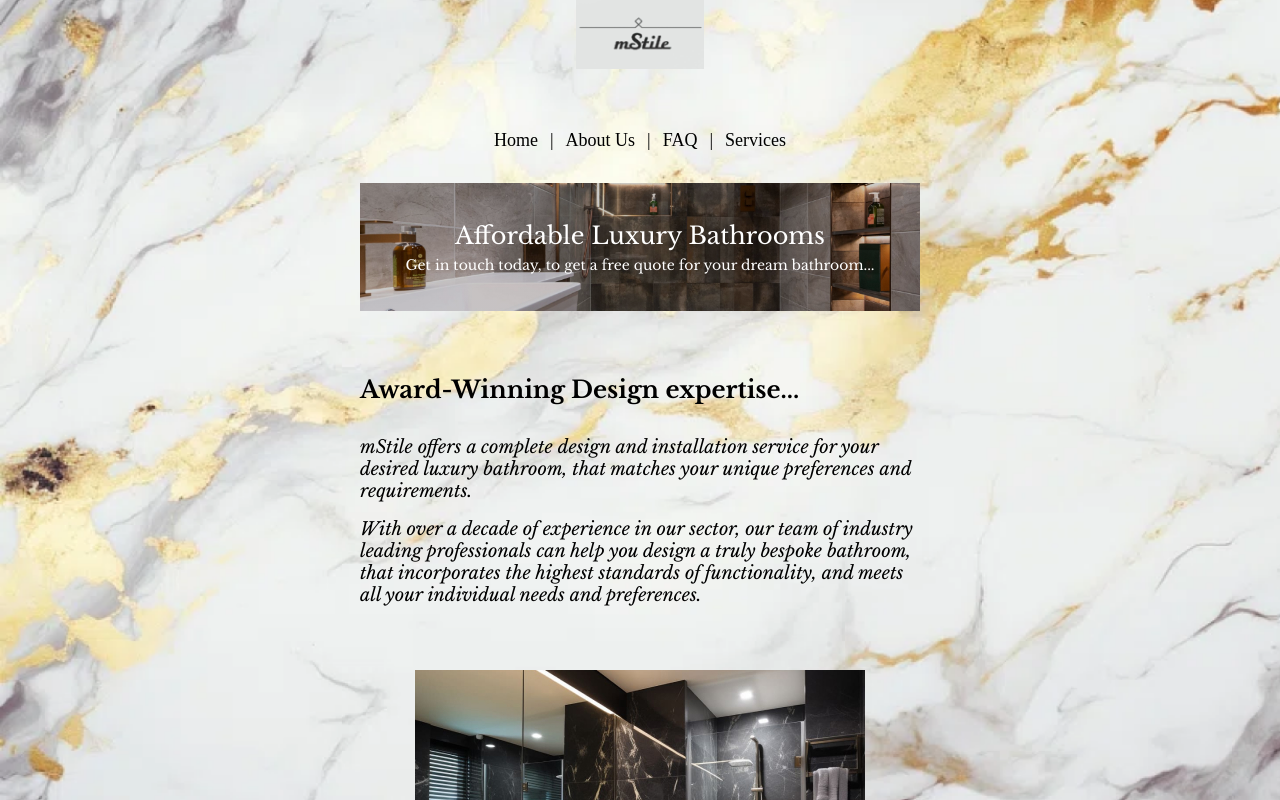
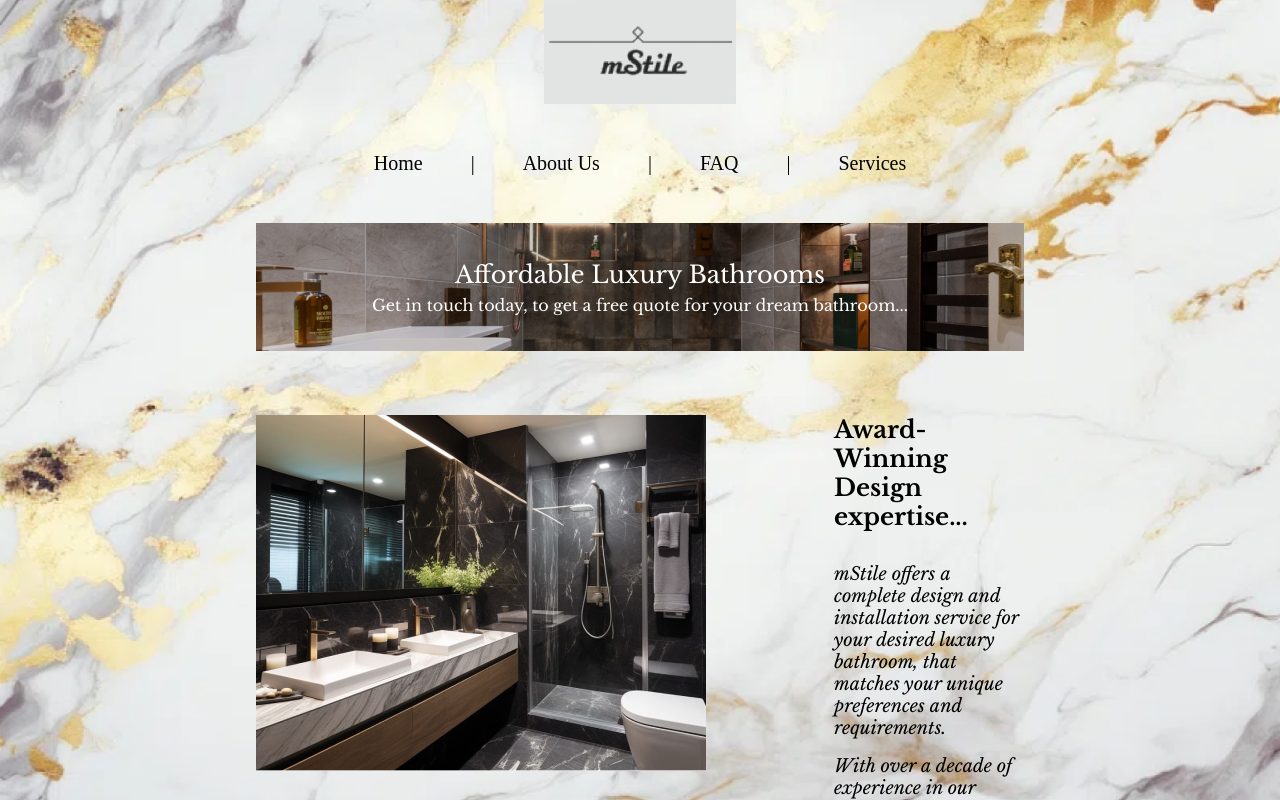
Before and after one commit to alidev9/mstile-website, a React (Vite) app: page / in a window 1280 px wide. Built offline with nearby package versions, Linux system fonts and the light colour scheme.

Commit message:
Started working on refactoring desktop CSS

```diff
--- a/src/mobile-first-styles/base-styles.css
+++ b/src/mobile-first-styles/base-styles.css
@@ -238,5 +238,56 @@ footer{
 }
 
 @media(992px <= width){
-
+    header img[alt="mStile Logo"]{
+        width: 192px;
+    }
+    nav{
+        width: 692px;
+        margin-top: 16px;
+    }
+    nav ul li{
+        font-size: 20px;
+    }
+    nav ul li:not(nav li:last-child)::after{
+        margin: 0 48px;
+    }
+    header .header-banner{
+        margin-top: 16px;
+        width: 768px;
+    }
+    .header-banner h1{
+        font-size: 24px;
+    }
+    .header-banner div{
+        font-size: 16px;
+    }
+    footer{
+        min-width: 100%;
+        max-width: 1920px;
+        padding: 32px;
+    }
+    .footer-company-info{
+        margin-right: 176px;
+    }
+    .footer-company-info h3{
+        font-size: 24px;
+        width: 215px;
+    }
+    .footer-company-info .socials-section img{
+        width: 40px;
+    }
+    .footer-text-section{
+        width: auto;
+        white-space: nowrap;
+    }
+    .footer-text-section:not(:last-child){
+        margin-right: 92px;
+    }
+    .footer-text-section :not(:last-child){
+        margin-bottom: 24px;
+    }
+    .footer-text-section h3,
+    .footer-text-section li{
+        font-size: 16px;
+    }
 }
--- a/src/mobile-first-styles/home.css
+++ b/src/mobile-first-styles/home.css
@@ -62,3 +62,57 @@ p:not(:last-of-type){
         width: 560px
     }
 }
+
+@media(992px <= width){
+    .homepage-container{
+        width: 768px;
+    }
+    .feature-container:not(.stretch-ceiling){
+        flex-flow: row nowrap;
+        margin-bottom: 128px;
+    }
+    .feature-container:not(.stretch-ceiling) img{
+        align-self: baseline;
+    }
+    .feature-container h2{
+        font-size: 24px;
+    }
+
+    :nth-child(1 of .feature-container){
+        flex-flow: row-reverse nowrap;
+    }
+    :nth-child(1 of .feature-container) > .feature-text-wrapper{
+        margin-left: 64px;
+    }
+    :nth-child(2 of .feature-container) > .feature-text-wrapper{
+        margin-right: 64px;
+    }
+    .feature-container.stretch-ceiling{
+        width: 100%;
+    }
+    .feature-container.stretch-ceiling > p:nth-of-type(1){
+        margin-bottom: 32px;
+    }
+
+    /*using flexbox to make an image appear floating*/
+    .floating-section-wrapper{
+        display: flex;
+        gap: 64px;
+    }
+    .floating-image-1{
+        order: 2;
+    }
+    .floating-text-wrapper{
+        margin-top: 12px;
+    }
+    .main-banner-1{
+        width: 1043px;
+        margin-top: 92px;
+        margin-bottom: 64px;
+    }
+    .main-banner-1 + p,
+    .main-banner-1 + p + p{
+        padding: 0 24px;
+    }
+
+}
--- a/src/mobile-first-styles/secondary-page-styles.css
+++ b/src/mobile-first-styles/secondary-page-styles.css
@@ -37,7 +37,7 @@
     width: 100%;
 }
 .faq-item-container:nth-child(1){
-    margin-top: 48px;
+    margin-top: 32px;
 }
 .faq-item-container:not(:last-child){
     margin-bottom: 64px;
@@ -54,19 +54,46 @@
 }
 
 /*Services page styles*/
-.services-image-container{
+.info-container .services-image-container{
     display: flex;
     flex-flow: column nowrap;
     gap: 24px;
 }
 
-.services-image-column > img{
+.info-container .services-image-column{
+    display: flex;
+    flex-flow: column nowrap;
+    gap: 16px;
+}
+
+.info-container .services-image-column > img{
+    width: 100%;
     display: block;
 }
 
 @media(480px <= width){
     .secondary-page{
         width: 400px;
+    }
+    /*Services page styles*/
+    .info-container .services-image-container{
+        flex-flow: row nowrap;
+        gap: 24px;
+    }
+    .info-container .services-image-container > img{
+        width: 33%;
+    }
+
+    .info-container .services-image-column{
+        width: 33%;
+        display: flex;
+        flex-flow: column nowrap;
+        gap: 16px;
+    }
+
+    .info-container .services-image-column > img{
+        width: 100%;
+        display: block;
     }
 }
 
```
